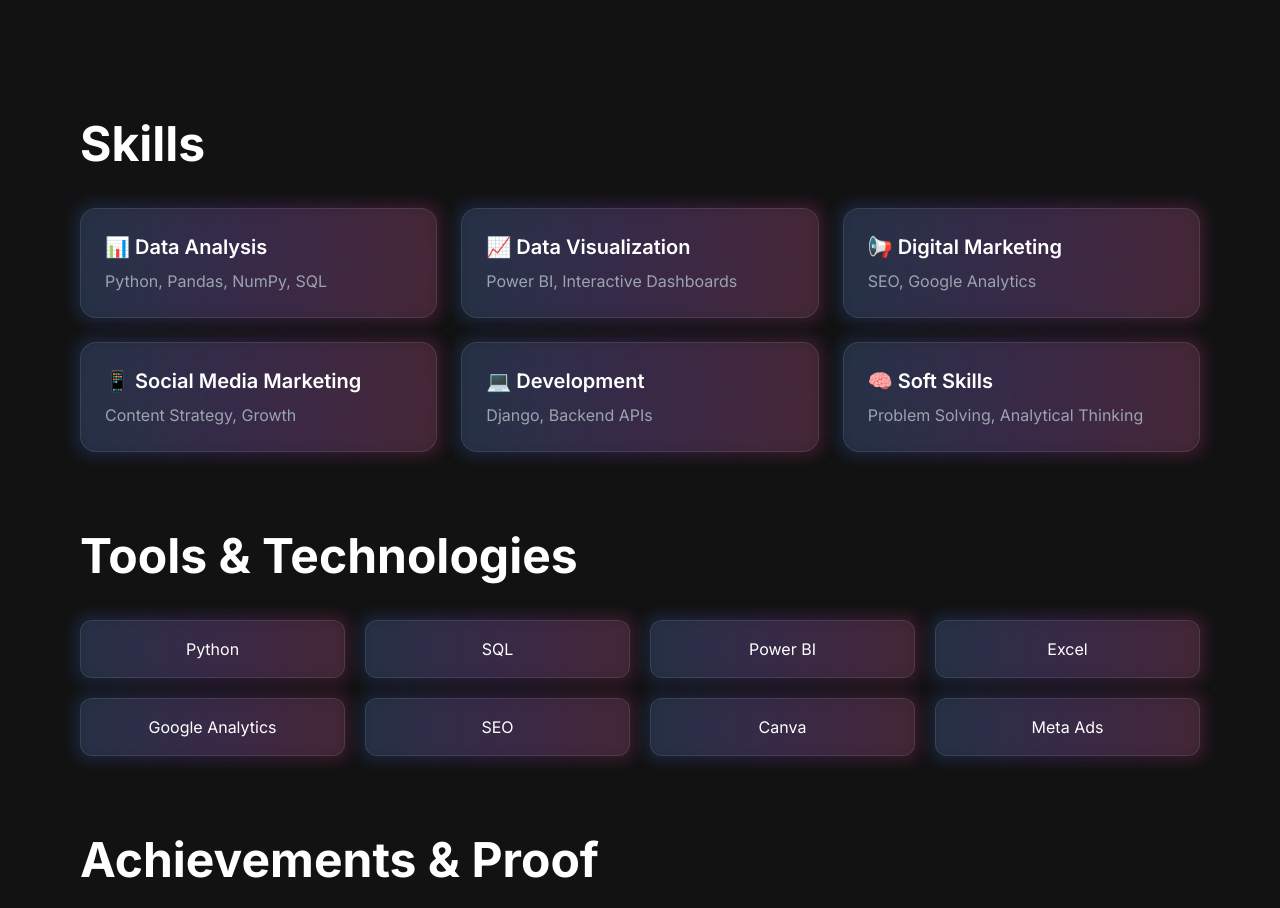
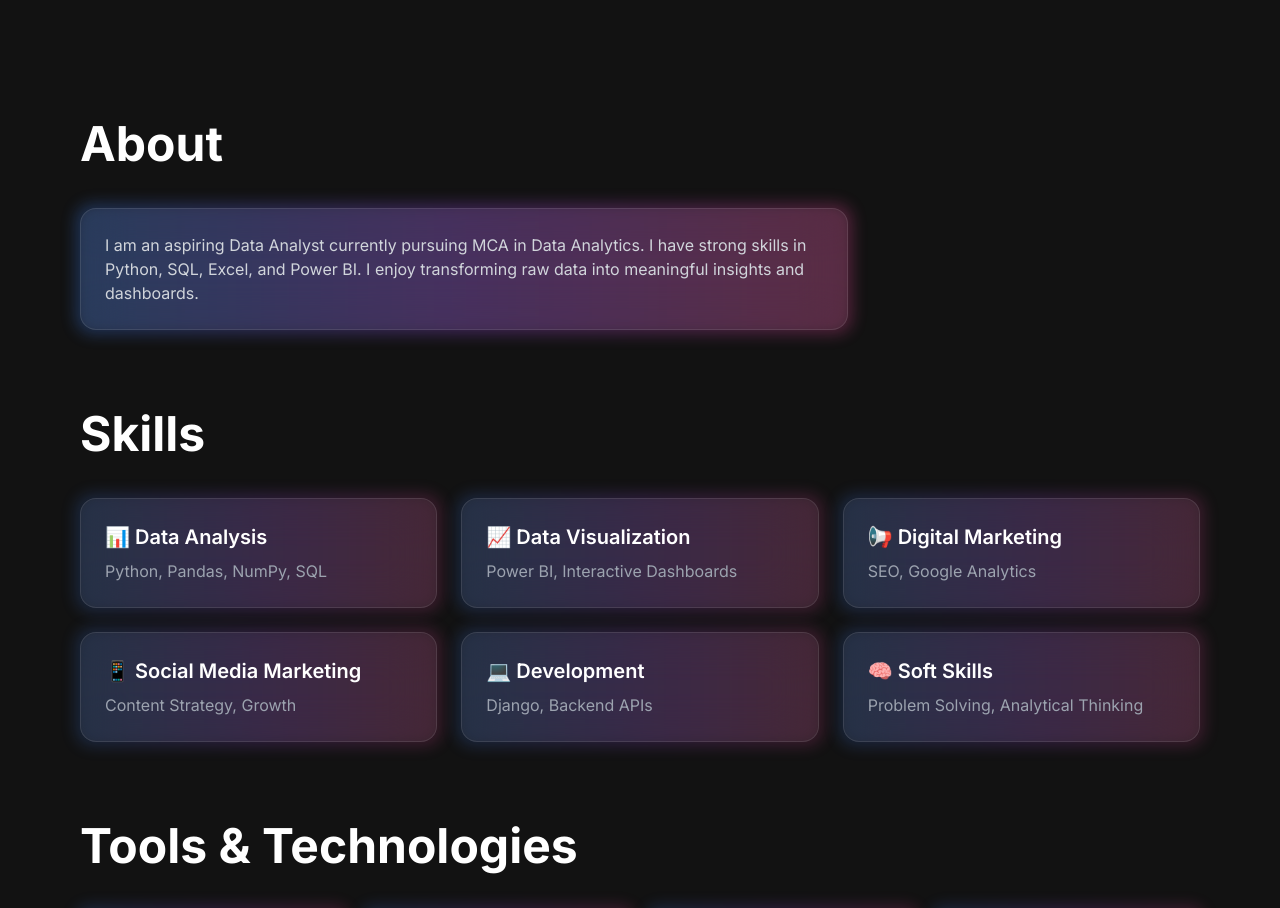
Before and after one commit to iamdeepraj9119/portfolio, a Next.js app: page / in a window 1280 px wide. Shown: the part 4040-4948 px from the top of the page. Built offline with nearby package versions, Linux system fonts and the light colour scheme.

Commit message:
added SEO metadata

```diff
--- a/app/components/Sections.tsx
+++ b/app/components/Sections.tsx
@@ -7,8 +7,31 @@ export default function SkillsSection() {
   return (
     <div className="px-4 sm:px-6 md:px-20 py-20 space-y-20">
 
+      {/* ================= ABOUT ================= */}
+      <section id="about" className="scroll-mt-24">
+        <h2 className="text-2xl sm:text-3xl md:text-5xl font-bold mb-10 text-white">
+          About
+        </h2>
+
+        <div className="relative group max-w-3xl">
+          {/* Glow */}
+          <div className="absolute -inset-1 bg-gradient-to-r
+          from-blue-500 via-purple-500 to-pink-500
+          rounded-2xl blur opacity-30"></div>
+
+          {/* Content Box */}
+          <div className="relative bg-white/5 border border-white/10 p-6 rounded-2xl backdrop-blur-xl">
+            <p className="text-gray-300 text-sm sm:text-base leading-relaxed">
+              I am an aspiring Data Analyst currently pursuing MCA in Data Analytics.
+              I have strong skills in Python, SQL, Excel, and Power BI. I enjoy transforming
+              raw data into meaningful insights and dashboards.
+            </p>
+          </div>
+        </div>
+      </section>
+
       {/* ================= SKILLS ================= */}
-      <section id="skills">
+      <section id="skills" className="scroll-mt-24">
         <h2 className="text-2xl sm:text-3xl md:text-5xl font-bold mb-10 text-white">
           Skills
         </h2>
@@ -178,7 +201,9 @@ export default function SkillsSection() {
           ))}
         </div>
       </section>
-<CertificateGallery />
+
+      <CertificateGallery />
+
     </div>
   );
 }
```
